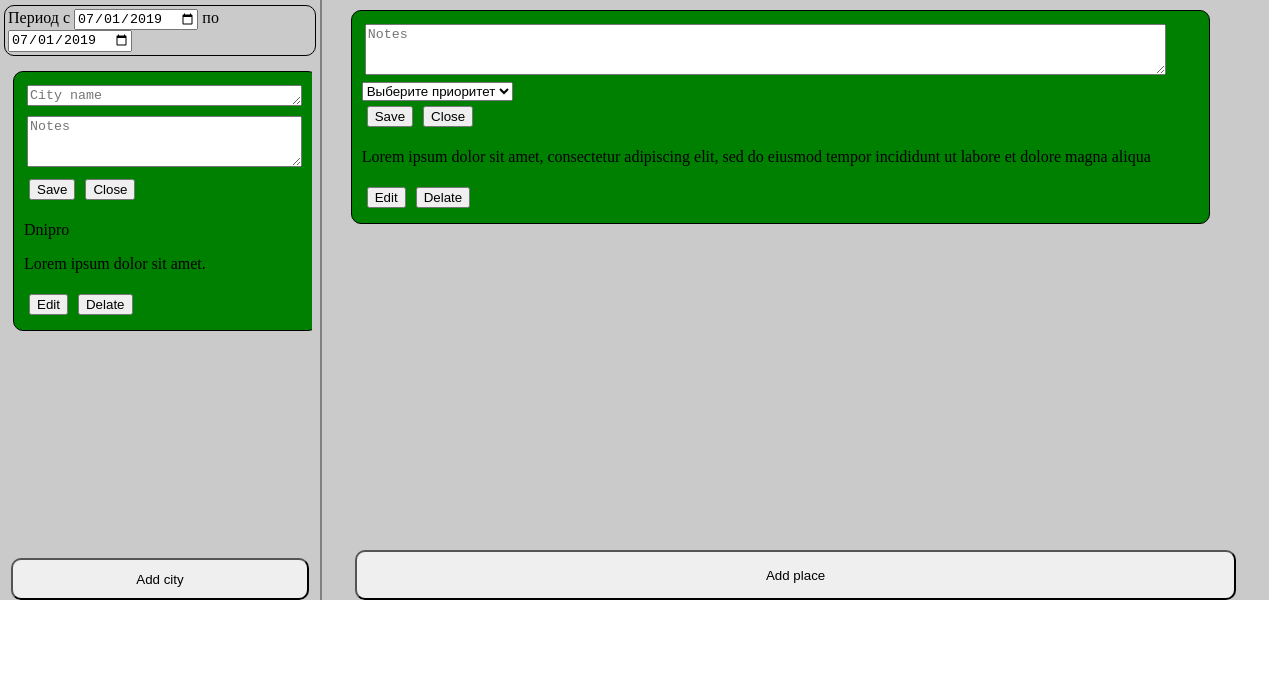
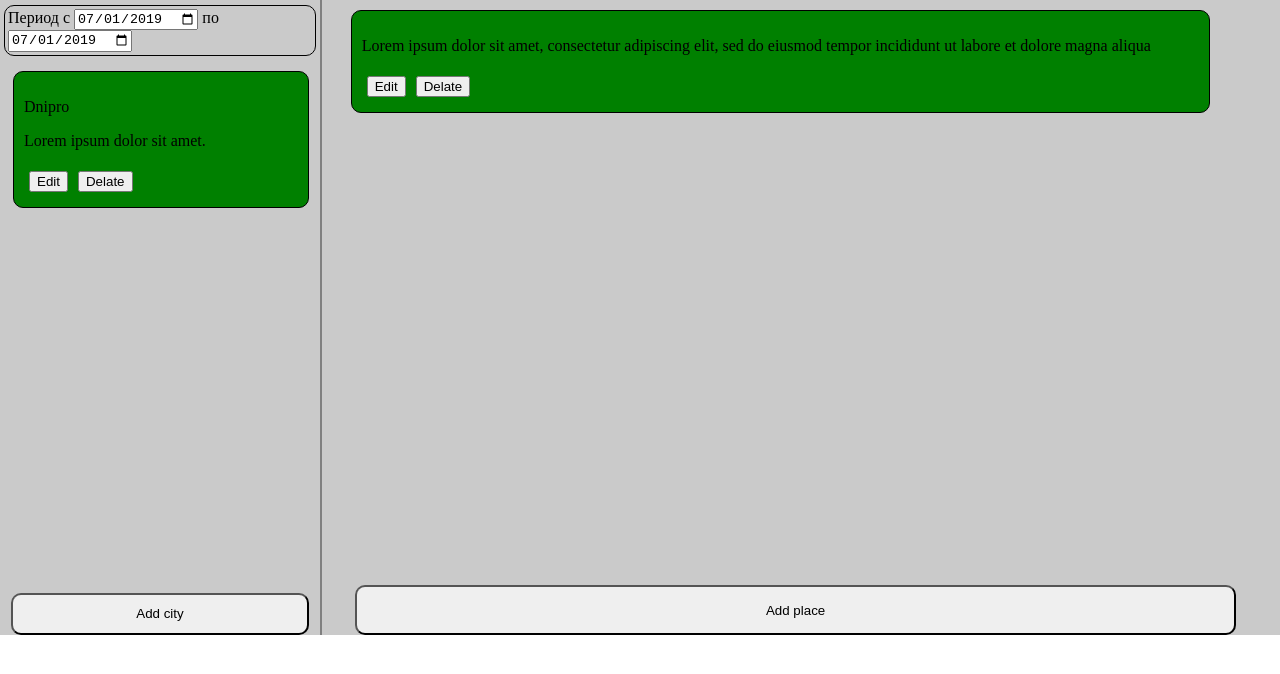
Before and after one commit to datsikvv/CityGuide, a plain HTML site: page index.html in a window 1280 px wide. Drawn offline with Linux system fonts and the light colour scheme.

Commit message:
Add files via upload

```diff
--- a/index.html
+++ b/index.html
@@ -2,11 +2,8 @@
 <html lang="en">
 <head>
     <meta charset="UTF-8">
-    <title>MyProject</title>
-
-    <link href="style.css" rel="stylesheet">
-
-</head>
+    <title>Title</title>
+    <link href="style.css" rel="stylesheet"></head>
 <body>
 
 <div id="wrap">
@@ -37,7 +34,7 @@
               </div> -->
 
         </div>
-        <button id="btnAddCity">Add city</button>
+        <button id="btn_1">Add city</button>
     </div>
 
     <div id="wrap-right">
@@ -66,13 +63,15 @@
                   </div> -->
 
         </div>
-        <button id="btnAddPlace">Add place</button>
+        <button id="btn_2">Add place</button>
     </div>
 </div>
 
 
 
+
+
+
 <script src="main.js"></script>
-
 </body>
 </html>
--- a/main.js
+++ b/main.js
@@ -2,8 +2,8 @@ console.clear();
 
 var wrapForm = document.getElementById('wrapForm');
 var descriptionForm = document.getElementById('descriptionForm');
-var btnAddCity = document.getElementById('btnAddCity');
-var btnAddPlace = document.getElementById('btnAddPlace');
+var btnAddCity = document.getElementById('btn_1');
+var btnAddPlace = document.getElementById('btn_2');
 var btn = document.getElementsByTagName('button')[0];
 var cityForm = createCityForm();
 var placeForm = createPlaceForm();
@@ -16,10 +16,18 @@ addPlaceFormNew(); //  Нажимаем add placeb Добавление форм
 btnEffect(); // Подсветка кнопки add city
 
 
+
+
+
+
 /*
 var btnClose = document.getElementById('Close');
 btnClose.addEventListener( "click" , function() {wrapForm.style.backgroundColor = "red"});
 */
+
+
+
+
 
 
 // wrapForm.appendChild(cityFormNew);
@@ -29,6 +37,17 @@ descriptionForm.appendChild(placeForm);  // Показываем сохране
 
 // console.dir(cityForm);
 // console.log(cityForm);
+
+
+
+// if(btnClose) {
+//   closeForm() ; // Закрытие кнопки после нажатия кнопки Close
+// }
+//  window.onload = function(){
+//   closeForm() ;
+// }
+
+
 
 
 function createTextField(rows, cols, placeholder){
@@ -43,15 +62,19 @@ function createTextField(rows, cols, placeholder){
     return text;
 };
 
-function createButton(value){
+function createButton(value, _parent){
     var btn = document.createElement('input');
-    var ident = value;
+    var ident ='btn' + value;
 
     btn.id = ident;
     btn.value = value;
     btn.type = "button";
     btn.style.cursor = "pointer";
     btn.style.margin = "5px";
+    btn.addEventListener( "click",  function() {
+        _parent.removeChild(_parent.lastChild);
+    });
+
     return btn;
 };
 
@@ -64,65 +87,44 @@ function createParagraph(text){
 };
 
 function createCityFormNew(){
-    var div = document.createElement('div');
-    var indent = "textFormNew";
-    var btn1 = createButton("Save");
-    var btn2 = createButton("Close");
+    var cityFormNew = new CityForm();
+
+    var btnSave = createButton("Save");
+    var btnClose = createButton("Close", wrapForm);
     var txt1 = createTextField("1", "45", "City name");
     var txt2 = createTextField("3", "45", "Notes");
 
-    div.class = indent;
-    div.style.width = "93%";
-    div.style.border = "1px solid black";
-    div.style.borderRadius = "10px";
-    div.style.padding = "10px";
-    div.style.overflow = "hidden";
-    div.style.margin = "5px";
-    div.style.backgroundColor = "green";
+    cityFormNew.div.appendChild(txt1);
+    cityFormNew.div.appendChild(txt2);
 
-    div.appendChild(txt1);
-    div.appendChild(txt2);
+    cityFormNew.div.appendChild(btnSave);
+    cityFormNew.div.appendChild(btnClose);
 
-    div.appendChild(btn1);
-    div.appendChild(btn2);
-
-    return div;
+    return cityFormNew.div;
 };
 
 function createCityForm(){
-    var div2 = createCityFormNew().cloneNode(true);
+    var cityFormNew = new CityForm();
 
-    var indent = "textForm";
-    var btn3 = createButton("Edit");
-    var btn4 = createButton("Delate");
+    var btnEdit = createButton("Edit");
+    var btnDelate = createButton("Delate");
     var p1 = createParagraph("Dnipro");
     var p2 = createParagraph("Lorem ipsum dolor sit amet.");
-    // var txt1 = createTextField("1", "45", "City name");
 
-    div2.class = indent;
 
-    div2.appendChild(p1);
-    div2.appendChild(p2);
+    cityFormNew.div.appendChild(p1);
+    cityFormNew.div.appendChild(p2);
+    cityFormNew.div.appendChild(btnEdit);
+    cityFormNew.div.appendChild(btnDelate);
 
-    // div2.replaceChild(p1, txt1);
-    // div2.replaceChild(p2, txt2);
-    // div2.removeChild(txt1);
-    // div2.appendChild(p1);
-    // div2.removeChild(txt1);
-    // div2.appendChild(p2);
+    return cityFormNew.div;
+};
 
-    // div2.replaceChild(btn3, btn1);
-    // div2.replaceChild(btn4, btn2);
-
-    div2.appendChild(btn3);
-    div2.appendChild(btn4);
-
-    return div2;
-};
 function addCityForm() {
     var cityFormNew = createCityFormNew();
     btnAddCity.addEventListener( "click" , function() {wrapForm.appendChild(cityFormNew)});
 };
+
 function btnEffect() {
     var btn = document.getElementsByTagName('button')[0];
 
@@ -160,67 +162,72 @@ function createPrioritet(){
 
 
 function createPlaceFormNew(){
-    var div = document.createElement('div');
-    var indent = "textPlaceFormNew";
+    var placeForm = new PlaceForm();
+
     var btn1 = createButton("Save");
-    var btn2 = createButton("Close");
+    var btn2 = createButton("Close", descriptionForm);
     var txt1 = createTextField("3", "45", "Notes");
     var select = createPrioritet();
 
+    placeForm.div.appendChild(txt1);
+    placeForm.div.appendChild(select);
+    placeForm.div.appendChild(btn1);
+    placeForm.div.appendChild(btn2);
 
-    div.class = indent;
-    div.style.width = "93%";
-    div.style.border = "1px solid black";
-    div.style.borderRadius = "10px";
-    div.style.padding = "10px";
-    div.style.overflow = "hidden";
-    div.style.margin = "5px";
-    div.style.backgroundColor = "green";
-
-    div.appendChild(txt1);
-    div.appendChild(select);
-    div.appendChild(btn1);
-    div.appendChild(btn2);
-
-    return div;
+    return placeForm.div;
 };
 
 function createPlaceForm(){
-    var div2 = createPlaceFormNew().cloneNode(true);
+    var placeForm = new PlaceForm();
 
-    var indent = "textPlaceForm";
-    var btn3 = createButton("Edit");
-    var btn4 = createButton("Delate");
+    var btnEdit = createButton("Edit");
+    var btnDelate = createButton("Delate");
     var p1 = createParagraph("Lorem ipsum dolor sit amet, consectetur adipiscing elit, sed do eiusmod tempor incididunt ut labore et dolore magna aliqua");
 
-    // var txt1 = createTextField("1", "45", "City name");
 
-    div2.class = indent;
+    placeForm.div.appendChild(p1);
 
-    div2.appendChild(p1);
+    placeForm.div.appendChild(btnEdit);
+    placeForm.div.appendChild(btnDelate);
 
-    // div2.replaceChild(p1, txt1);
-    // div2.replaceChild(p2, txt2);
-    // div2.removeChild(txt1);
-    // div2.appendChild(p1);
-    // div2.removeChild(txt1);
-    // div2.appendChild(p2);
-
-    // div2.replaceChild(btn3, btn1);
-    // div2.replaceChild(btn4, btn2);
-
-    div2.appendChild(btn3);
-    div2.appendChild(btn4);
-
-    return div2;
+    return placeForm.div;
 };
 
 
 function addPlaceFormNew() {
     var placeFormNew = createPlaceFormNew();
-    btnAddPlace.addEventListener( "click" , function() {descriptionForm.insertBefore(placeFormNew, descriptionForm.children[0])});
+    btnAddPlace.addEventListener( "click" , function() {descriptionForm.appendChild(placeFormNew)});
 };
 
-function closeForm() {
+// конструкторы
+
+
+function CityForm() {
+    this.div = document.createElement('div');
+    this.div.indent = "textFormNew";
+
+    this.div.class = "indent";
+    this.div.style.width = "90%";
+    this.div.style.border = "1px solid black";
+    this.div.style.borderRadius = "10px";
+    this.div.style.padding = "10px";
+    this.div.style.overflow = "hidden";
+    this.div.style.margin = "5px";
+    this.div.style.backgroundColor = "green";
+
+};
+
+function PlaceForm() {
+    this.div = document.createElement('div');
+    this.div.indent = "textPlaceFormNew";
+
+    this.div.class = "indentPace";
+    this.div.style.width = "93%";
+    this.div.style.border = "1px solid black";
+    this.div.style.borderRadius = "10px";
+    this.div.style.padding = "10px";
+    this.div.style.overflow = "hidden";
+    this.div.style.margin = "5px";
+    this.div.style.backgroundColor = "green";
 
 }
--- a/style.css
+++ b/style.css
@@ -4,12 +4,13 @@ body{
 #wrap{
     background-color: #cacaca;
     width: 100%;
+    height: 635px;
 }
 #wrap-left{
     background-color: #cacaca;
     width: 25%;
     float: left;
-    height: 600px;
+    height: 100%;
     display: flex;
     flex-flow: column;
     align-items: center;
@@ -18,7 +19,7 @@ body{
 #wrap-right{
     background-color: #cacaca;
     width: 74%;
-    height: 600px;
+    height: 100%;
     float: left;
     border-left: 2px solid gray;
     display: flex;
```
